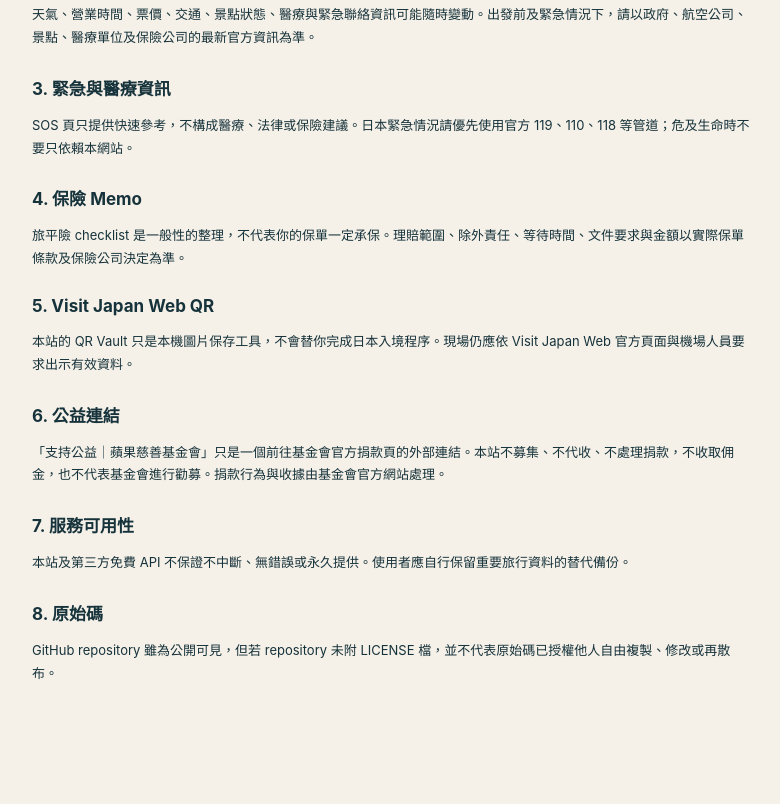
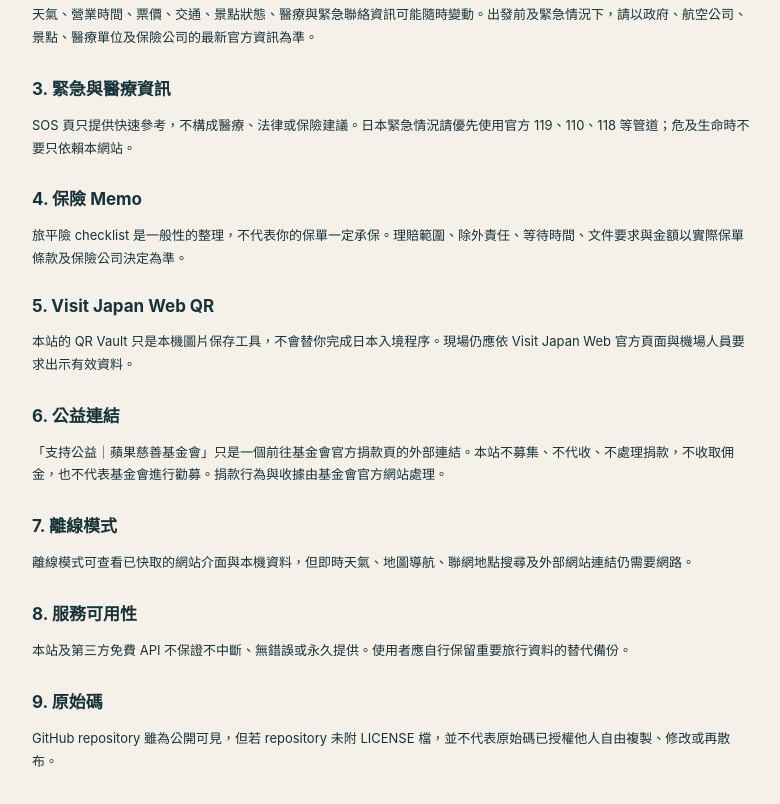
Before and after one commit to red0710-sys/okinawa-trip, a website: page terms.html in a window 1280 px wide. Shown: the part 368-1172 px from the top of the page, without its empty margins (248-1028 px from the left). Before the commit the page ends 1126 px from the top, so only its background shows below. Drawn offline with Linux system fonts and the light colour scheme.

Commit message:
Document offline mode limitations

```diff
--- a/terms.html
+++ b/terms.html
@@ -21,8 +21,8 @@
 <p>本站的 QR Vault 只是本機圖片保存工具，不會替你完成日本入境程序。現場仍應依 Visit Japan Web 官方頁面與機場人員要求出示有效資料。</p>
 <h2>6. 公益連結</h2>
 <p>「支持公益｜蘋果慈善基金會」只是一個前往基金會官方捐款頁的外部連結。本站不募集、不代收、不處理捐款，不收取佣金，也不代表基金會進行勸募。捐款行為與收據由基金會官方網站處理。</p>
-<h2>7. 服務可用性</h2>
+<h2>7. 離線模式</h2><p>離線模式可查看已快取的網站介面與本機資料，但即時天氣、地圖導航、聯網地點搜尋及外部網站連結仍需要網路。</p><h2>8. 服務可用性</h2>
 <p>本站及第三方免費 API 不保證不中斷、無錯誤或永久提供。使用者應自行保留重要旅行資料的替代備份。</p>
-<h2>8. 原始碼</h2>
+<h2>9. 原始碼</h2>
 <p>GitHub repository 雖為公開可見，但若 repository 未附 LICENSE 檔，並不代表原始碼已授權他人自由複製、修改或再散布。</p>
 </main></body></html>
```
